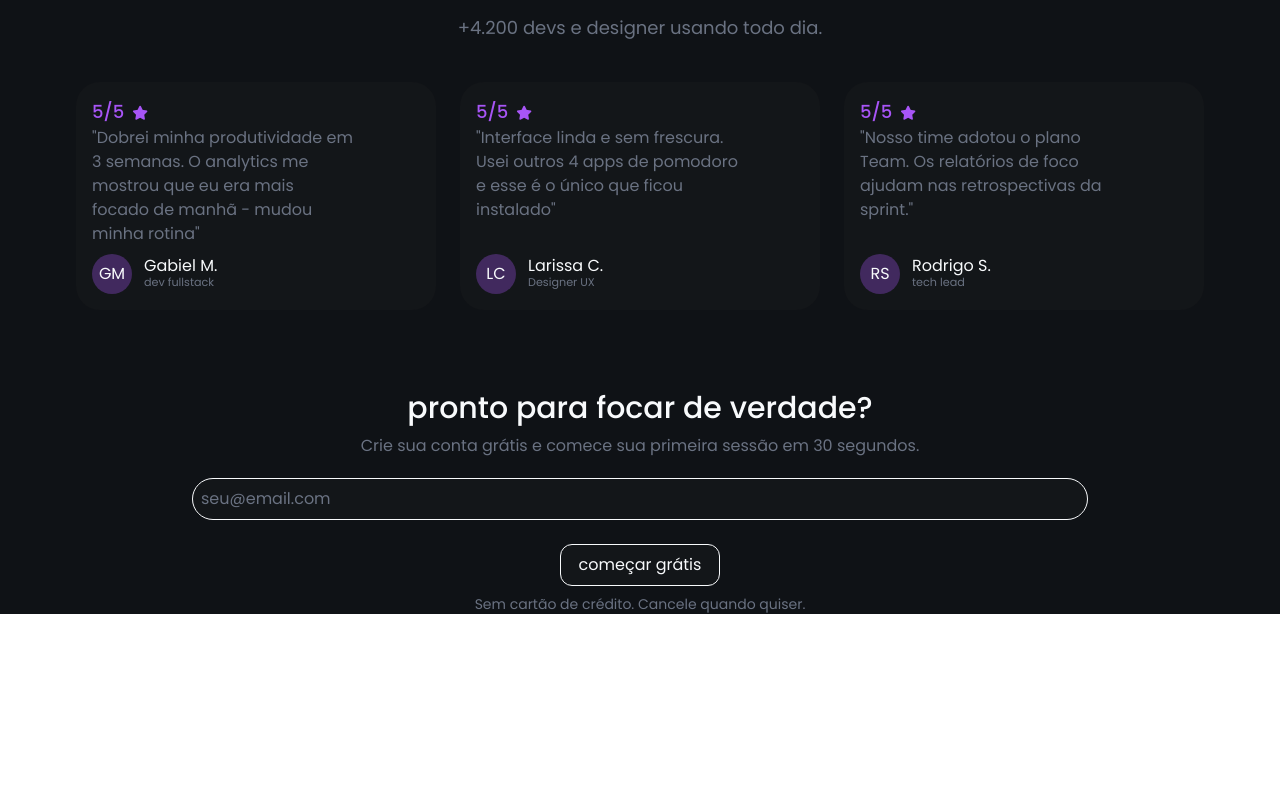
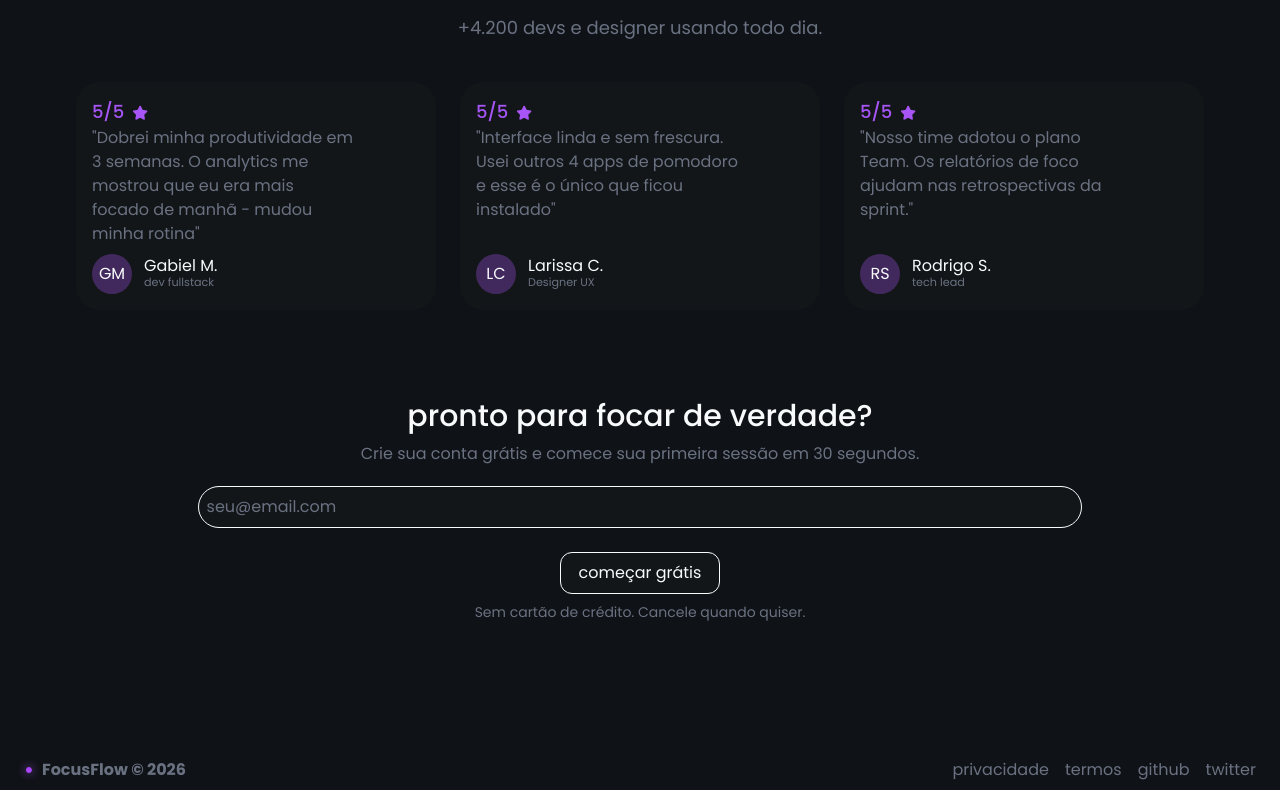
Before and after one commit to SBrunoli/FocusFlow-App, a React (Vite) app: page / in a window 1280 px wide. Shown: the part 2828-3618 px from the top of the page. Before the commit the page ends 3442 px from the top, so only its background shows below. Built offline with nearby package versions, Linux system fonts and the light colour scheme; some icons are missing.

Commit message:
feat: Adiciona seção de footer

```diff
--- a/src/App.tsx
+++ b/src/App.tsx
@@ -8,6 +8,7 @@ import Funcionalidades from "./components/Funcionalidades";
 import Precos from "./components/Precos";
 import Depoimentos from "./components/Depoimentos";
 import Convite from "./components/Convite";
+import Footer from "./components/footer";
 
 function App() {
   return (
@@ -19,6 +20,7 @@ function App() {
       <Precos />
       <Depoimentos />
       <Convite />
+      <Footer />
     </div>
   );
 }
--- a/src/components/Convite.tsx
+++ b/src/components/Convite.tsx
@@ -2,13 +2,13 @@ import ButtonDashboard from "./ui/ButtonDashboard";
 
 function Convite() {
   return (
-    <section className="mt-20">
+    <section className="mt-20 h-90 p-2">
       {/* apresentação */}
       <div className="w-full h-fit flex flex-col justify-center items-center">
         <h2 className="text-(--text-color) text-3xl font-medium">
           pronto para focar de verdade?
         </h2>
-        <p className="text-(--p-color) mt-2">
+        <p className="text-(--p-color) mt-2 text-center">
           Crie sua conta grátis e comece sua primeira sessão em 30 segundos.
         </p>
       </div>
--- a/src/components/Depoimentos.tsx
+++ b/src/components/Depoimentos.tsx
@@ -43,7 +43,7 @@ const avaliacoes = [
 
 function Depoimentos() {
   return (
-    <section className="w-full flex flex-col items-center mt-20 px-4 md:px-0">
+    <section className="w-full h-fit flex flex-col items-center mt-20 px-4 md:px-0">
       <div className="w-full max-w-6xl flex flex-col justify-center items-center text-center">
         <p className="text-(--primary-color) font-medium text-lg">
           Depoimentos
--- a/src/components/Funcionalidades.tsx
+++ b/src/components/Funcionalidades.tsx
@@ -36,7 +36,7 @@ function Funcionalidades() {
         <p className="text-(--primary-color) font-medium text-lg">
           Funcionalidades
         </p>
-        <h2 className="text-(--text-color) text-3xl font-medium mt-4">
+        <h2 className="text-(--text-color) text-3xl font-medium mt-4 text-center">
           Tudo o que você precisa para focar
         </h2>
         <p className="text-(--p-color) mt-4 text-lg">
--- /dev/null
+++ b/src/components/footer.tsx
@@ -0,0 +1,36 @@
+function Footer() {
+  return (
+    <footer className="w-full h-fit p-2 flex flex-row justify-between items-center">
+      <ul className="flex flex-row items-end gap-2 ml-4">
+        <li className="text-purple-500 text-2xl drop-shadow-[0_0_5px_rgba(168,85,247,01)] leading-none">
+          •
+        </li>
+        <li>
+          <a href="#" className="text-(--p-color) font-semibold text-md">
+            FocusFlow © 2026
+          </a>
+        </li>
+      </ul>
+
+      {/* sociais */}
+      <ul className="flex md:flex-row flex-col gap-4 text-(--p-color) mr-4">
+        <li>
+          <a href="#">privacidade</a>
+        </li>
+        <li>
+          <a href="#">termos</a>
+        </li>
+        <li>
+          <a href="https://github.com/SBrunoli/FocusFlow-App/commits?author=SBrunoli">
+            github
+          </a>
+        </li>
+        <li>
+          <a href="#">twitter</a>
+        </li>
+      </ul>
+    </footer>
+  );
+}
+
+export default Footer;
```
